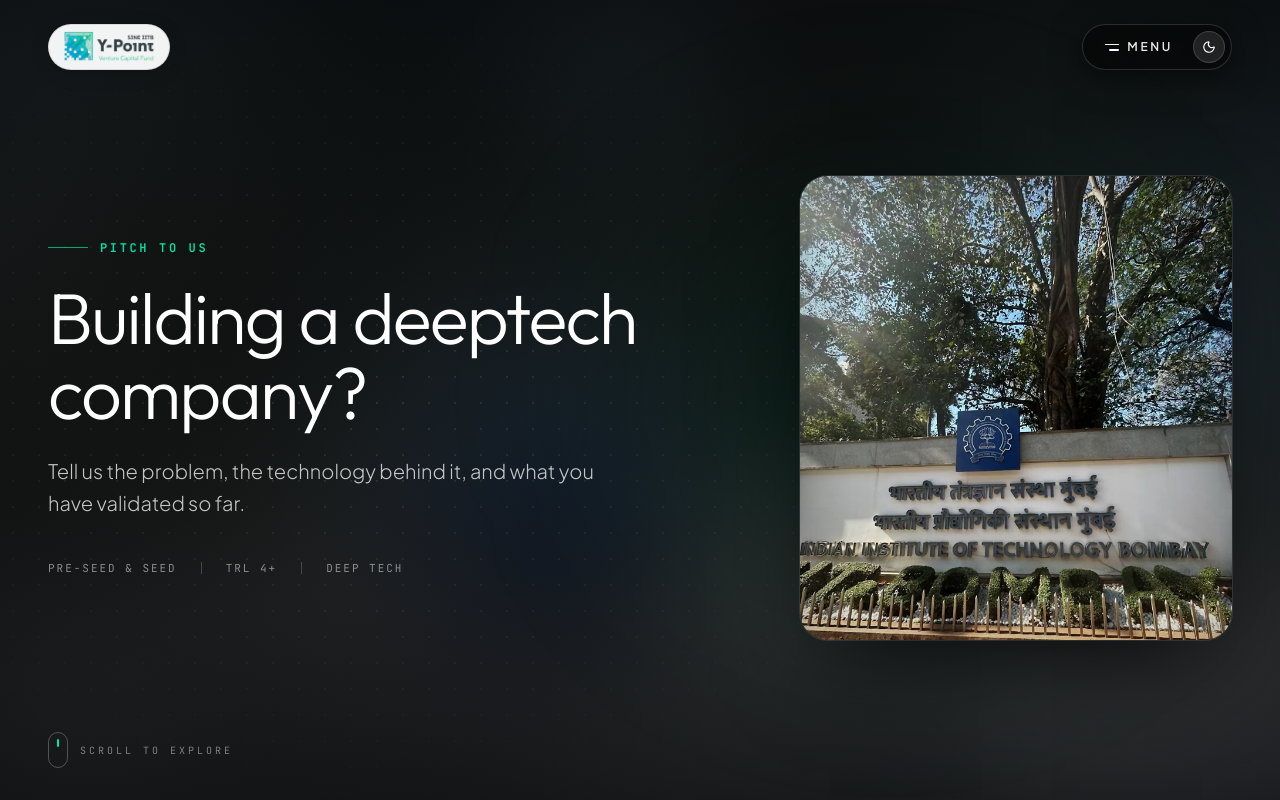
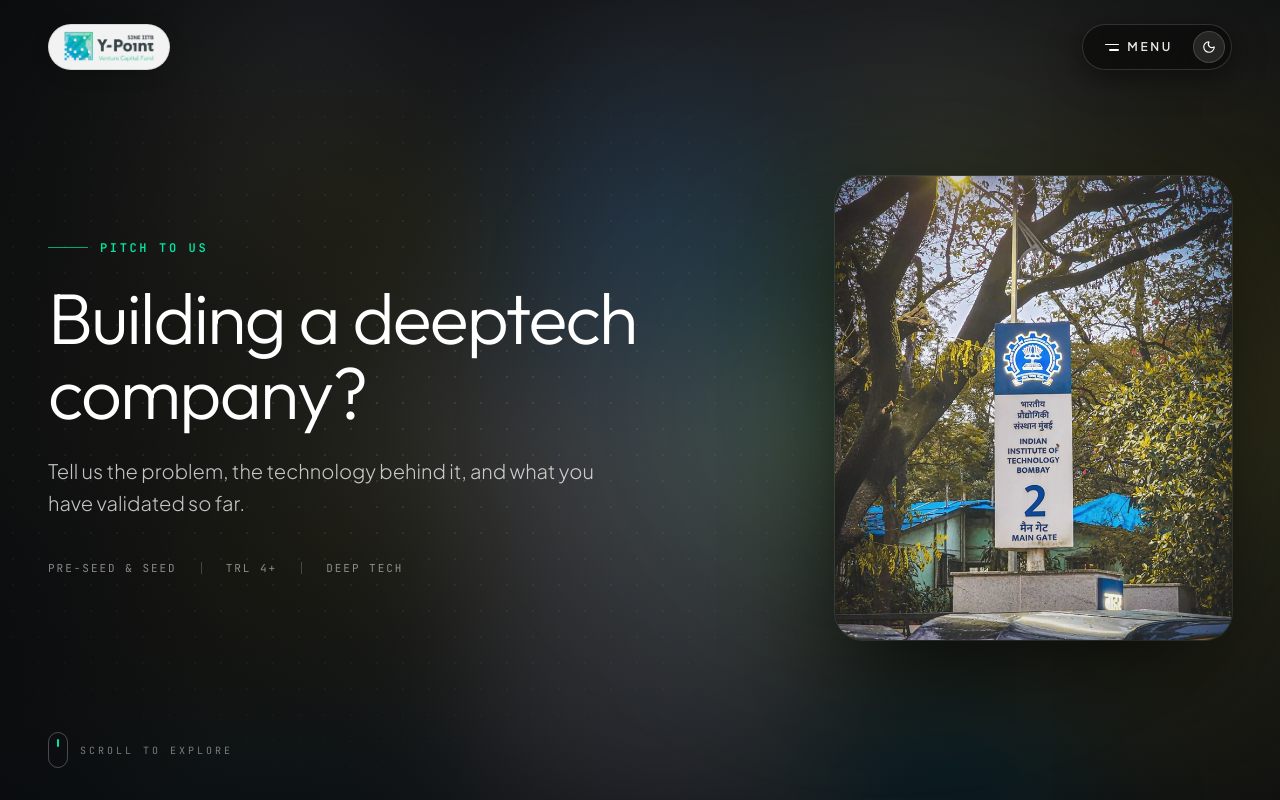
Before and after one commit to Ankit-singh-dot/y-point, a Next.js app in the folder my-app/: page /apply in a window 1280 px wide. Shown: the top 800 px of the page. Built offline with nearby package versions, Linux system fonts and the light colour scheme.

Commit message:
making_images_full_fldge_high_screen app/apply/page.tsx

```diff
--- a/my-app/app/apply/page.tsx
+++ b/my-app/app/apply/page.tsx
@@ -7,7 +7,12 @@ import ApplySection from "../components/ApplySection";
 export default function ApplyPage() {
   return (
     <main className="min-h-screen">
-      <PhotoHero photo="entranceWall" layout="top" eyebrow="Pitch to us" title="Building a deeptech company?" intro="Tell us the problem, the technology behind it, and what you have validated so far." />
+      <PhotoHero
+        photo="mainGate"
+        eyebrow="Pitch to us"
+        title="Building a deeptech company?"
+        intro="Tell us the problem, the technology behind it, and what you have validated so far."
+      />
       <ApplySection />
     </main>
   );
```
